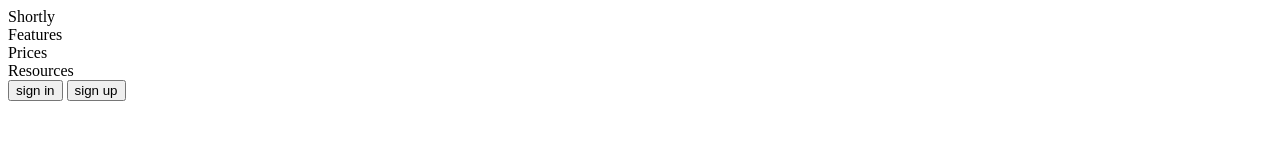
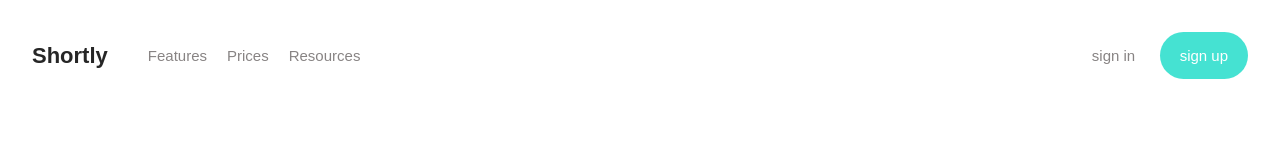
Before and after one commit to azizo123456789/web-test, a plain HTML site: page index.html in a window 1280 px wide. Drawn offline with Linux system fonts and the light colour scheme; a web font is replaced by a local one.

Commit message:
header section completed

```diff
--- a/index.html
+++ b/index.html
@@ -4,20 +4,24 @@
     <meta charset="UTF-8">
     <meta http-equiv="X-UA-Compatible" content="IE=edge">
     <meta name="viewport" content="width=device-width, initial-scale=1.0">
+    <link rel="stylesheet" href="style.css">
+    <link rel="preconnect" href="https://fonts.googleapis.com">
+    <link rel="preconnect" href="https://fonts.gstatic.com" crossorigin>
+    <link href="https://fonts.googleapis.com/css2?family=Montagu+Slab:wght@500;700&display=swap" rel="stylesheet">
     <title>Document</title>
 </head>
 <body>
     <header>
         <nav>
-            <div>Shortly</div>
-            <div>
-                <div>Features</div>
-                <div>Prices</div>
-                <div>Resources</div>
+            <div class="logo">Shortly</div>
+            <div class="header-items">
+                <div class="header-items-item">Features</div>
+                <div class="header-items-item">Prices</div>
+                <div class="header-items-item">Resources</div>
             </div>
             <div>
-                <button>sign in</button>
-                <button>sign up</button>
+                <button class="btn">sign in</button>
+                <button class="btn btn-primary">sign up</button>
             </div>
         </nav>
     </header>
--- a/style.css
+++ b/style.css
@@ -0,0 +1,53 @@
+*,
+*::before
+*::after{
+    box-sizing: border-box;
+}
+html{
+    font-family: 'Montserrat', sans-serif;
+}
+body{
+    margin: 0;
+    padding: 0;
+
+}
+header{
+    padding: 32px;
+}
+nav{
+    display: flex;
+    justify-content: flex-start;
+    align-items: center;
+    width: 100%;
+    gap: 40px;
+}
+.logo{
+    font-size: 22px;
+    font-weight: 900;
+    color: #262626;
+}
+.header-items{
+    display: flex;
+    justify-content: space-between;
+    align-items: center;
+    gap: 20px;
+    margin-right: auto;
+}
+.header-items-item{
+    color: #888484;
+    font-weight: 500;
+    font-size: 15px;
+}
+.btn{
+    border: none;
+    font-size: 15px;
+    padding: 15px 20px;
+    border-radius: 9999px;
+    background-color: transparent;
+    font-weight: 500;
+    color: #888484;
+}
+.btn-primary{
+    background-color: rgb(69, 226, 210);
+    color: white;
+}
```
